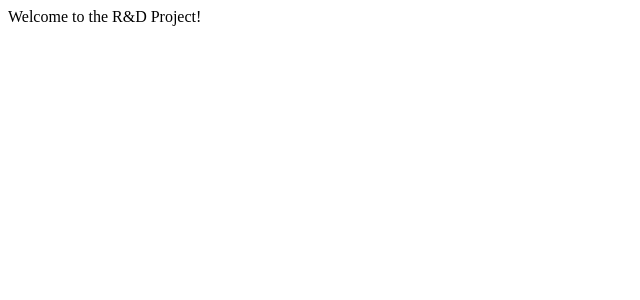
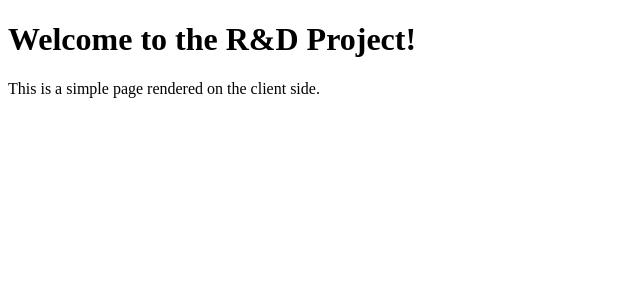
Before and after one commit to JaskaranSidhu8/R-D, a Next.js app: page / in a window 1280 px wide. Shown: the top 300 px of the page, without its empty margins (0-640 px from the left). Built offline with nearby package versions, Linux system fonts and the light colour scheme.

Commit message:
TEST: Testing Pull Request

```diff
--- a/pages/index.tsx
+++ b/pages/index.tsx
@@ -2,7 +2,12 @@
 import React from 'react';
 
 const Home: React.FC = () => {
-  return <div>Welcome to the R&D Project!</div>;
+  return (
+    <div>
+      <h1>Welcome to the R&D Project!</h1>
+      <p>This is a simple page rendered on the client side.</p>
+    </div>
+  );
 };
 
 export default Home;
```
